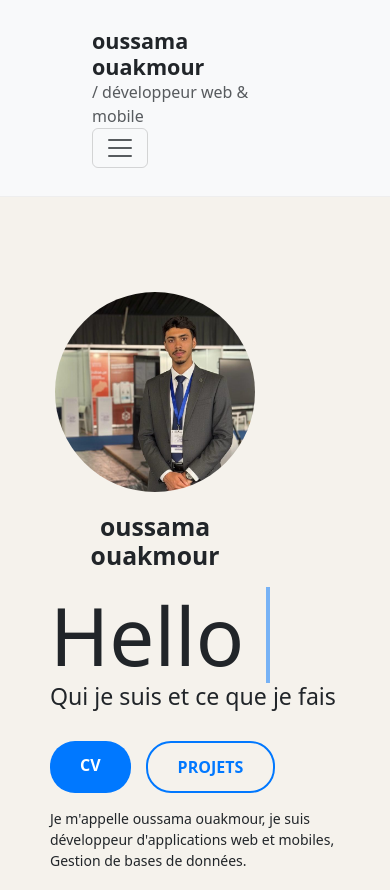
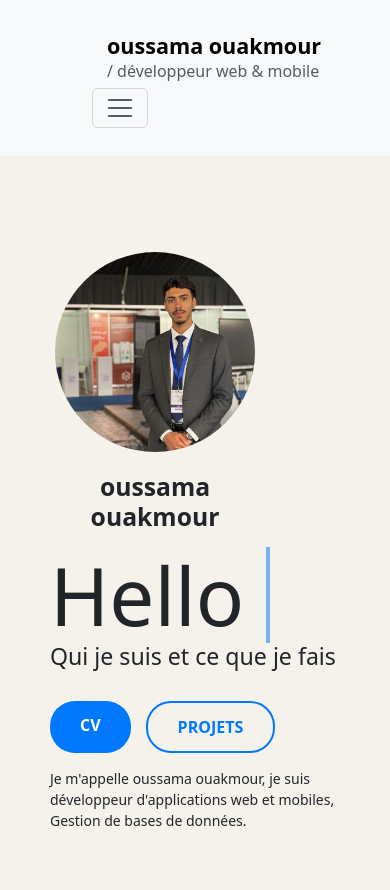
Before and after one commit to oussamaouakmour/my-portfolio, a plain HTML site: page cv.html in a window 390 px wide. Shown: the top 890 px of the page. Drawn offline with nearby package versions, Linux system fonts and the light colour scheme.

Commit message:
Amélioration navbar responsive

```diff
--- a/cv.html
+++ b/cv.html
@@ -5,19 +5,41 @@
   <meta name="viewport" content="width=device-width, initial-scale=1.0">
   <title>oussama ouakmour/developper</title>
   <link rel="stylesheet" href="css/cv.css">
- <link href="https://cdn.jsdelivr.net/npm/bootstrap@5.3.0/dist/css/bootstrap.min.css" rel="stylesheet">
+
+<link href="https://cdn.jsdelivr.net/npm/bootstrap@5.3.0/dist/css/bootstrap.min.css" rel="stylesheet">
+<style>
+    /* Petits ajustements pour le mobile */
+    .navbar-brand h1 {
+      font-size: 1.2rem;
+      margin-bottom: 0;
+    }
+    .navbar-brand p {
+      font-size: 0.8rem;
+      margin-bottom: 0;
+    }
+    @media (max-width: 768px) {
+      .navbar-brand {
+        text-align: center;
+        width: 100%;
+      }
+      .navbar-collapse {
+        text-align: center;
+      }
+      .nav-link {
+        padding: 10px 0;
+      }
+    }
+  </style>
 </head>
 <body>
   <header class="bg-light shadow-sm">
-    <nav class="navbar navbar-expand-lg container">
+    <nav class="navbar navbar-expand-lg navbar-light container">
       <div class="container-fluid">
-        <!-- Logo et description -->
-        <div class="d-flex flex-column">
+        <!-- Logo + description -->
+        <a class="navbar-brand d-flex flex-column" href="#">
           <h1 class="m-0 fw-bold fs-4">oussama ouakmour</h1>
           <p class="text-muted m-0 fs-6">/ développeur web & mobile</p>
-        </div>
-
-        <!-- Bouton hamburger -->
+        </a>
         <button class="navbar-toggler" type="button" data-bs-toggle="collapse" data-bs-target="#navbarNav"
           aria-controls="navbarNav" aria-expanded="false" aria-label="Toggle navigation">
           <span class="navbar-toggler-icon"></span>
@@ -31,10 +53,11 @@
             <li class="nav-item"><a class="nav-link" href="#projets">PROJETS</a></li>
             <li class="nav-item"><a class="nav-link" href="contact.html">CONTACT</a></li>
           </ul>
-        </div>
+          </div>
       </div>
     </nav>
   </header>
+
   <section class="hero">
     <div class="profile-card">
       <img src="img/af0207b5-42ab-4ca5-9515-bc3fff2c289b.jfif" alt="Photo de profil">
```
